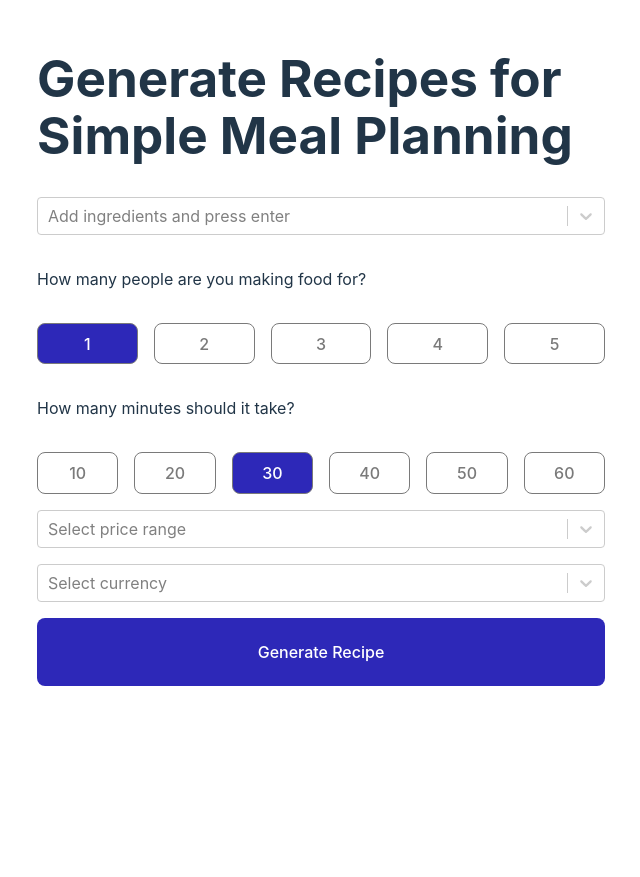
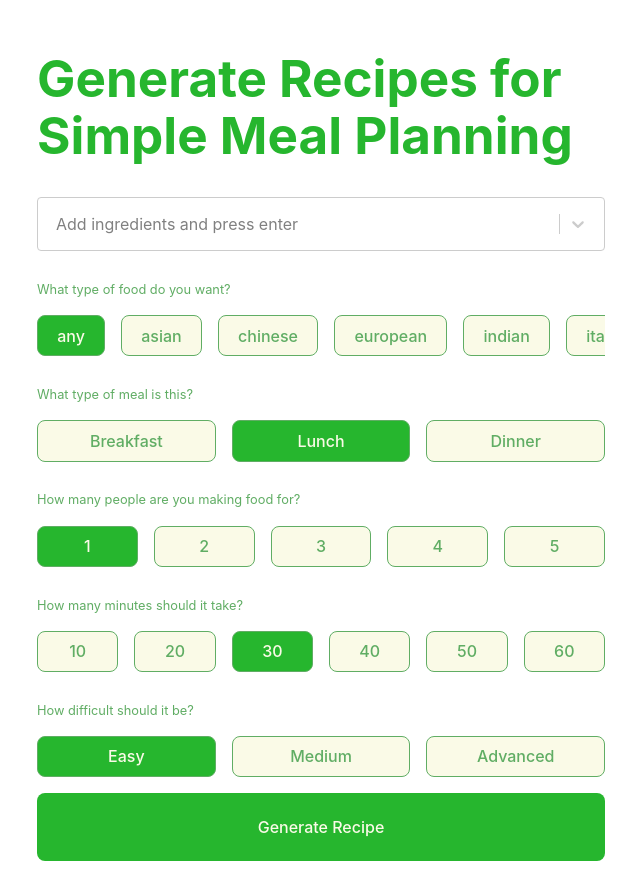
Before and after one commit to leifriksheim/Recipe-Generator, a React (Vite) app: page / in a window 1280 px wide. Shown: the whole page, without its empty margins (319-959 px from the left). Before the commit the page ends 800 px from the top, so only its background shows below. Built offline with nearby package versions, Linux system fonts and the light colour scheme.

Commit message:
Update styles

```diff
--- a/src/App.css
+++ b/src/App.css
@@ -14,11 +14,27 @@
   gap: 1rem;
 }
 
+.label {
+  font-size: 0.8rem;
+  color: var(--color-text);
+  margin-bottom: 0;
+}
+
 .select {
   width: 100%;
   max-width: 100%;
   margin: 0 auto;
 }
+
+.select__control {
+  padding: 0.5rem;
+}
+
+/*
+.select__control {
+  background: var(--color-background) !important;
+}
+*/
 
 .submit {
   width: 100%;
@@ -40,6 +56,8 @@
 }
 
 .tab-options button {
+  word-wrap: normal;
+  white-space: nowrap;
   width: 100%;
   background: var(--color-background);
   border: 1px solid var(--color-text);
--- a/src/App.tsx
+++ b/src/App.tsx
@@ -3,6 +3,7 @@ import { Data } from "../types";
 import ingredients from "./data/ingredients";
 import Select, { MultiValue } from "react-select";
 import "./App.css";
+import styles from "./data/styles";
 
 async function fetchRecipe(data: Data) {
   const response = await fetch("/.netlify/functions/getRecipe", {
@@ -26,11 +27,8 @@ function App() {
     minutes: 30,
     numPeople: 1,
     type: "lunch",
-    currency: "EUR",
-    priceRange: {
-      min: 0,
-      max: 10,
-    },
+    style: "any",
+    difficulty: "easy",
     ingredients: [],
   });
 
@@ -42,7 +40,7 @@ function App() {
       const res = await fetchRecipe(data);
       setRecipe(res);
     } catch (e) {
-      setRecipe("Failed to fetch recipe");
+      setRecipe("The AI is exhausted, let it chill a bit");
     } finally {
       setLoading(false);
     }
@@ -98,7 +96,46 @@ function App() {
               classNamePrefix="select"
             />
 
-            <p>How many people are you making food for?</p>
+            <p className="label">What type of food do you want?</p>
+
+            <div className="tab-options">
+              {styles.map((style) => {
+                return (
+                  <button
+                    data-active={style === data.style}
+                    key={style}
+                    onClick={() => setData({ ...data, style: style })}
+                  >
+                    {style}
+                  </button>
+                );
+              })}
+            </div>
+
+            <p className="label">What type of meal is this?</p>
+
+            <div className="tab-options">
+              <button
+                data-active={data.type === "breakfast"}
+                onClick={() => setData({ ...data, type: "breakfast" })}
+              >
+                Breakfast
+              </button>
+              <button
+                data-active={data.type === "lunch"}
+                onClick={() => setData({ ...data, type: "lunch" })}
+              >
+                Lunch
+              </button>
+              <button
+                data-active={data.type === "dinner"}
+                onClick={() => setData({ ...data, type: "dinner" })}
+              >
+                Dinner
+              </button>
+            </div>
+
+            <p className="label">How many people are you making food for?</p>
 
             <div className="tab-options">
               {[...Array(5).keys()].map((num) => {
@@ -114,7 +151,7 @@ function App() {
               })}
             </div>
 
-            <p>How many minutes should it take?</p>
+            <p className="label">How many minutes should it take?</p>
 
             <div className="tab-options">
               {[...Array(6).keys()].map((num) => {
@@ -132,53 +169,28 @@ function App() {
               })}
             </div>
 
-            <div className="price-range-options">
-              <Select
-                placeholder="Select price range"
-                defaultValue={`${data.priceRange.min.toString()}-${data.priceRange.max.toString()}`}
-                onChange={(option) => {
-                  // @ts-ignore
-                  console.log(parseInt(option?.value?.split("-")[0]));
-                  setData({
-                    ...data,
-                    priceRange: {
-                      // @ts-ignore
-                      min: parseInt(option?.value?.split("-")[0] || "0"),
-                      // @ts-ignore
-                      max: parseInt(option?.value?.split("-")[1] || "10"),
-                    },
-                  });
-                }}
-                options={[
-                  // @ts-ignore
-                  { value: "0-10", label: "0-10" },
-                  // @ts-ignore
-                  { value: "10-20", label: "10-20" },
-                  // @ts-ignore
-                  { value: "20-30", label: "20-30" },
-                  // @ts-ignore
-                  { value: "30-40", label: "30-40" },
-                  // @ts-ignore
-                  { value: "40-50", label: "40-50" },
-                  // @ts-ignore
-                  { value: "50-80", label: "50-80" },
-                ]}
-                name="price-range"
-                className="select"
-                classNamePrefix="select"
-              />
+            <p className="label">How difficult should it be?</p>
+
+            <div className="tab-options">
+              <button
+                data-active={data.difficulty === "easy"}
+                onClick={() => setData({ ...data, difficulty: "easy" })}
+              >
+                Easy
+              </button>
+              <button
+                data-active={data.difficulty === "medium"}
+                onClick={() => setData({ ...data, difficulty: "medium" })}
+              >
+                Medium
+              </button>
+              <button
+                data-active={data.difficulty === "advanced"}
+                onClick={() => setData({ ...data, difficulty: "advanced" })}
+              >
+                Advanced
+              </button>
             </div>
-
-            <Select
-              placeholder="Select currency"
-              value={data.currency}
-              onChange={(val) => setData({ ...data, currency: val || "EUR" })}
-              // @ts-ignore
-              options={[{ value: "EUR", label: "EUR" }]}
-              name="currency"
-              className="select"
-              classNamePrefix="select"
-            />
 
             <button className="submit" onClick={getRecipe}>
               {isLoading ? "Generating Recipe..." : "Generate Recipe"}
--- /dev/null
+++ b/src/data/styles.ts
@@ -0,0 +1,15 @@
+import { Style } from "../../types";
+
+const styles: Style[] = [
+  "any",
+  "asian",
+  "chinese",
+  "european",
+  "indian",
+  "italian",
+  "mediterranean",
+  "middle eastern",
+  "thai",
+];
+
+export default styles;
--- a/src/index.css
+++ b/src/index.css
@@ -3,13 +3,13 @@
   line-height: 1.5;
   font-weight: 400;
 
-  --color-primary: #2d28b8;
-  --color-text: #7a7a7a;
-  --color-background: white;
-  --color-heading: var(var(--color-primary))
+  --color-primary: #26b62e;
+  --color-text: #60ad64;
+  --color-background: #fafae7;
+  --color-heading: var(--color-primary);
 
-  color: rgba(44, 44, 44, 0.87);
-  background-color: white;
+  color: var(--color-text);
+  background-color: var(--color-background);
 
   font-synthesis: none;
   text-rendering: optimizeLegibility;
@@ -22,8 +22,14 @@
 html {
   box-sizing: border-box;
 }
-*, *:before, *:after {
+*,
+*:before,
+*:after {
   box-sizing: inherit;
+}
+
+*:focus {
+  outline: 1px solid var(--color-primary);
 }
 
 a {
@@ -44,7 +50,9 @@ h1 {
   line-height: 1.1;
 }
 
-h1, h2, h3 {
+h1,
+h2,
+h3 {
   color: var(--color-heading);
 }
 
@@ -65,7 +73,7 @@ button:hover {
 }
 button:focus,
 button:focus-visible {
-  outline: 4px auto -webkit-focus-ring-color;
+  outline: 4px auto var(--color-primary);
 }
 
 @media (prefers-color-scheme: light) {
```
Also changed, not shown: types.ts (+23 -11 lines), 1 other file (tests, documents, lock files or other folders).
